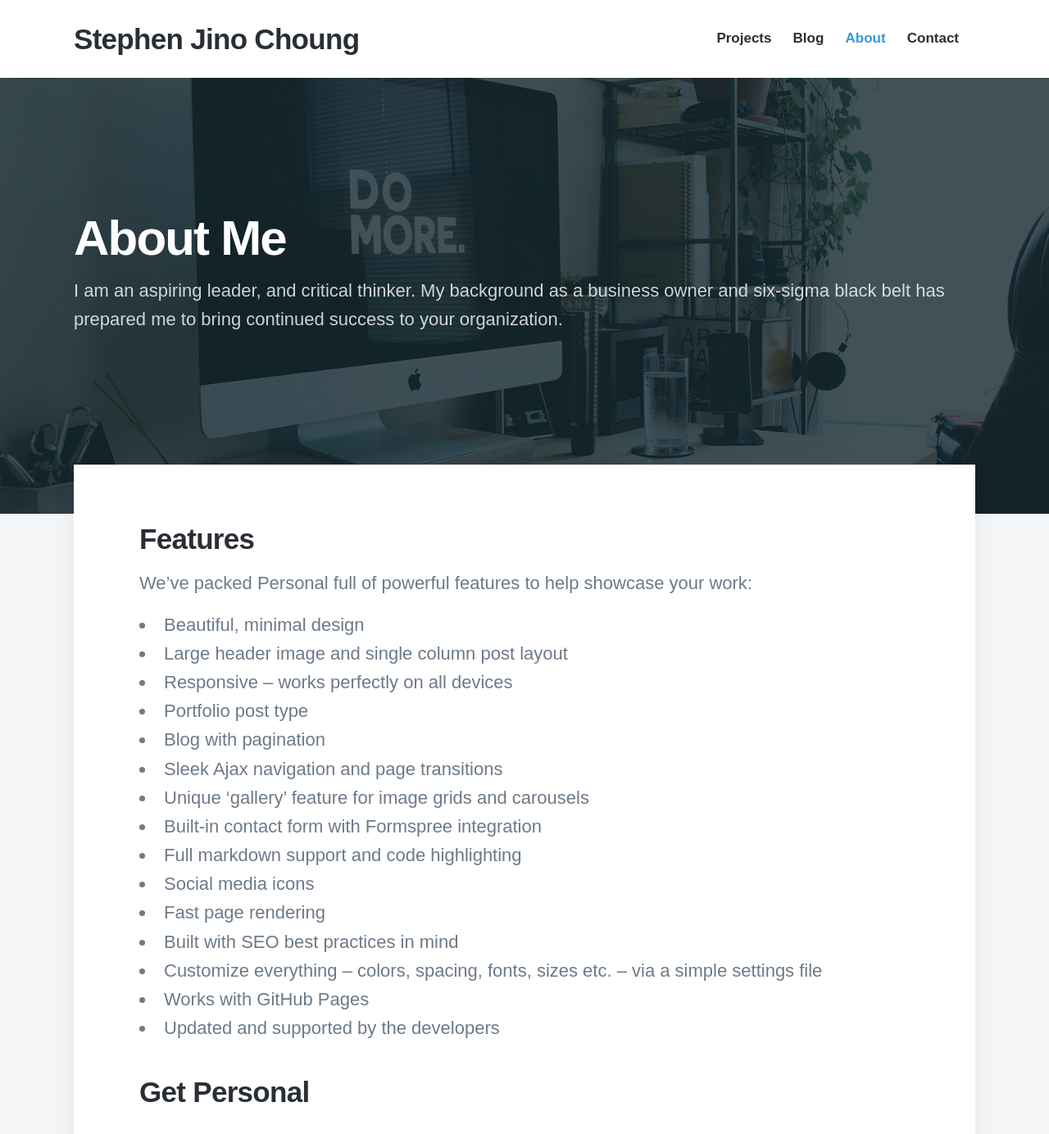
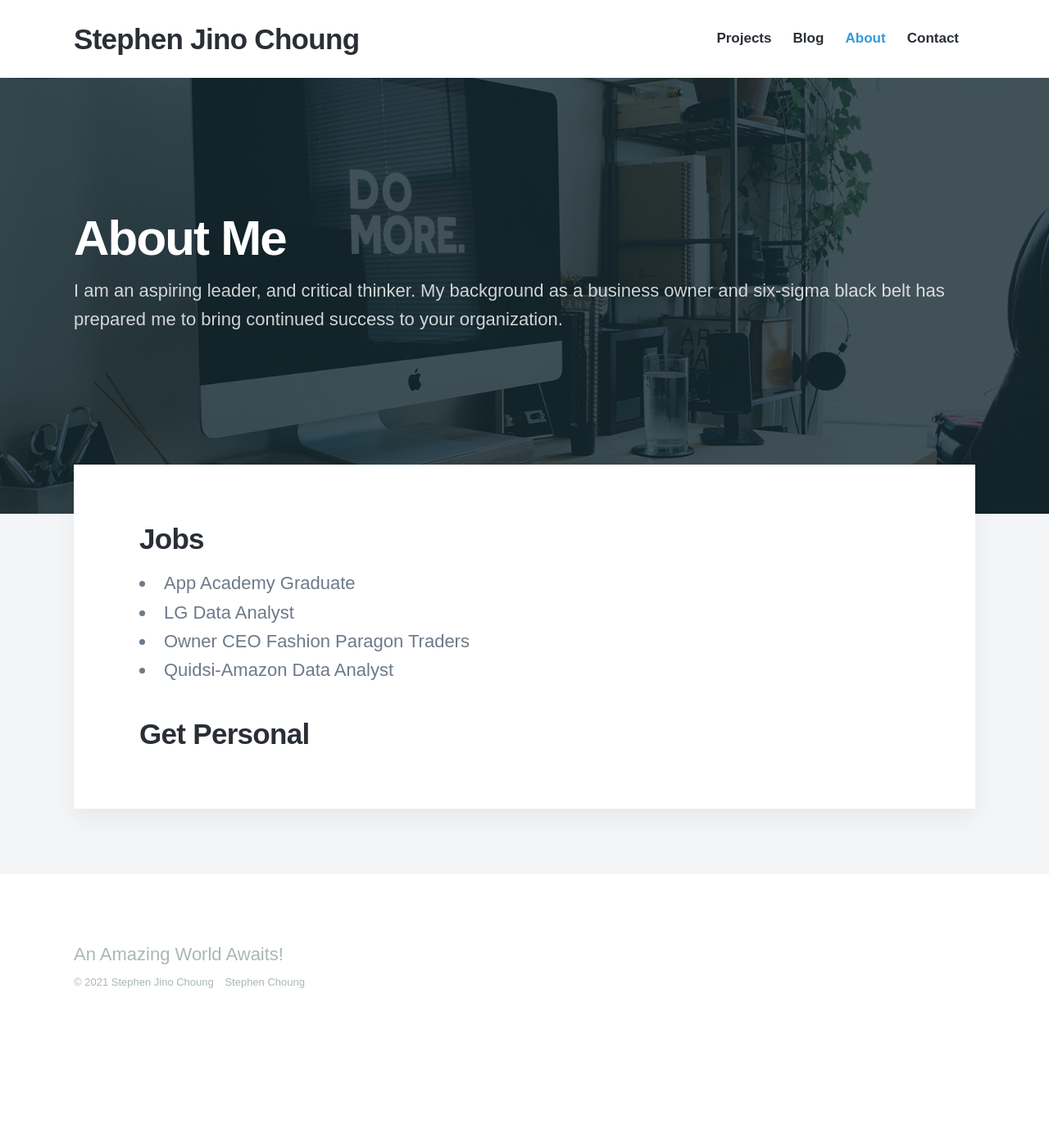
Before and after one commit to Twprcntmlk/Twprcntmlk.github.io, a Jekyll site: the page built from _pages/about.md, in a window 1280 px wide and 1400 px high. Shown: the top 1384 px of the window at 82% size. Built offline with Jekyll 4.4.1, drawn with Linux system fonts in a browser that asks for light colours; nearby versions of some CDN libraries; some web fonts are replaced.

Commit message:
About me

```diff
--- a/_pages/about.md
+++ b/_pages/about.md
@@ -5,25 +5,12 @@ description: Personal is the perfect theme for developers, designers and other c
 featured_image: /images/demo/about.jpg
 ---
 
-## Features
+## Jobs
 
-We've packed Personal full of powerful features to help showcase your work:
-
-* Beautiful, minimal design
-* Large header image and single column post layout
-* Responsive – works perfectly on all devices
-* Portfolio post type
-* Blog with pagination
-* Sleek Ajax navigation and page transitions
-* Unique 'gallery' feature for image grids and carousels
-* Built-in contact form with Formspree integration
-* Full markdown support and code highlighting
-* Social media icons
-* Fast page rendering
-* Built with SEO best practices in mind
-* Customize everything – colors, spacing, fonts, sizes etc. – via a simple settings file
-* Works with GitHub Pages
-* Updated and supported by the developers
+* App Academy Graduate
+* LG Data Analyst
+* Owner CEO Fashion Paragon Traders
+* Quidsi-Amazon Data Analyst
 
 ## Get Personal
 
```
